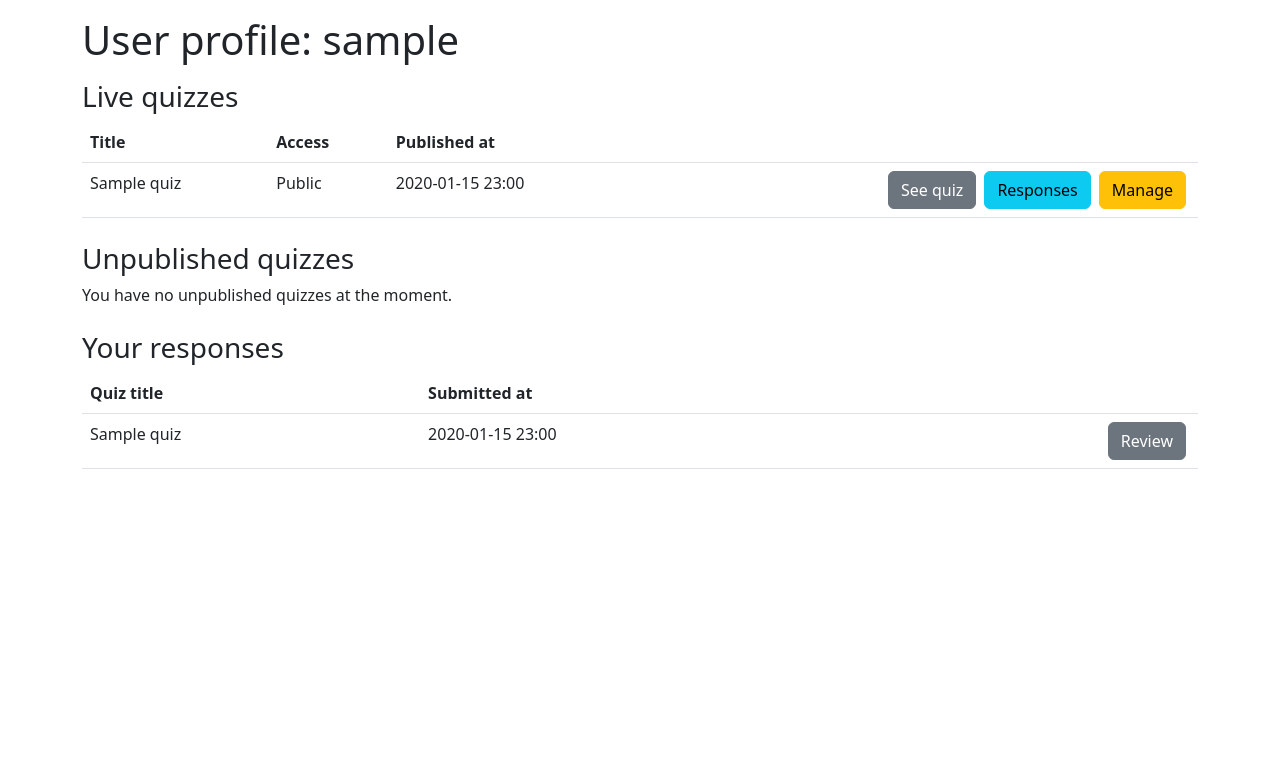
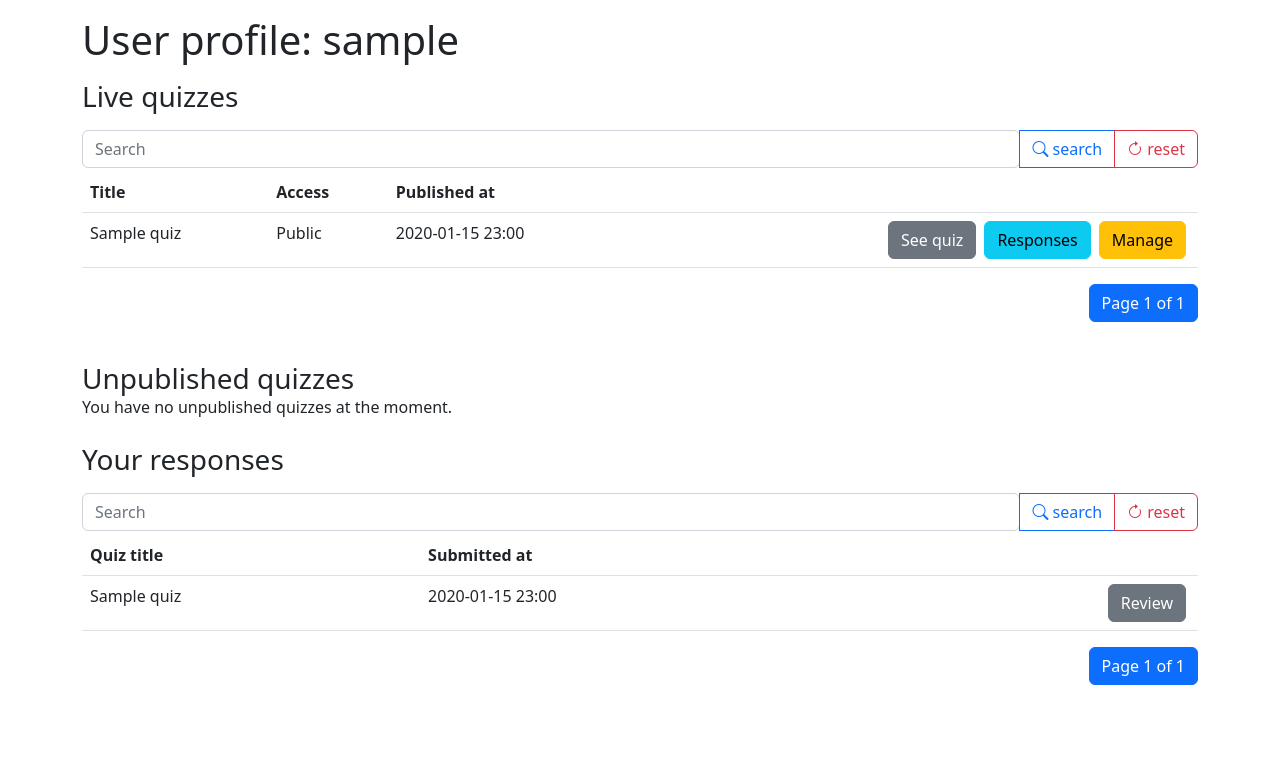
Before and after one commit to borisust/DjangoQuizApp, a Django app: page /users/me in a window 1280 px wide. Shown: the part 56-821 px from the top of the page. Before the commit the page ends 525 px from the top, so only its background shows below. Run offline with Django 5.2, Linux system fonts and the light colour scheme; a user stored in the database is signed in; tables that the repository leaves empty hold one stand-in row (values such as "Sample post").

Commit message:
Added quiz response page, added ajax search and pagination for all tables, added icons

```diff
--- /dev/null
+++ b/mainapp/static/pagination.js
@@ -0,0 +1,46 @@
+let queries = {};
+let currPageNums = {};
+
+function getCurrPageNum(content){
+    if (!currPageNums.hasOwnProperty(content)){
+        currPageNums[content] = 1;
+    }
+    return currPageNums[content];
+}
+
+function search(content){
+    queries[content] = $(`#${content}_search`).val();
+    getPage(content, 1);
+}
+
+function reset(content){
+    queries[content] = "";
+    $(`#${content}_search`).val("")
+    getPage(content, 1);
+}
+
+function getPage(content, pageNum){
+    let spinner = $(`#${content}_spinner`)[0];
+    spinner.hidden = false;
+    if (!queries.hasOwnProperty(content)){
+        queries[content] = "";
+    }
+    $.ajax({
+        url: window.location.href,
+        type: "GET",
+        data: {
+            'content': content,
+            'page': pageNum,
+            'query': queries[content]
+        },
+        success: (data)=> {
+            document.getElementById(`${content}_container`).innerHTML = data;
+            currPageNums[content] = pageNum;
+        },
+        error: (xhr, status, error) => {
+            showError(error);
+        }
+    }).always(()=>{
+        spinner.hidden = true;
+    });
+}
--- a/mainapp/static/profile.js
+++ b/mainapp/static/profile.js
@@ -12,8 +12,8 @@ function deleteQuiz(id){
             },
             success: function(response){
                 if (response.success){
-                    document.getElementById(`quiz_${id}`).remove();
                     modal.hide();
+                    getPage('saved_quizzes', getCurrPageNum('saved_quizzes'));
                 }else{
                     showError('Something went wrong...');
                 }
--- a/mainapp/templates/layout.html
+++ b/mainapp/templates/layout.html
@@ -16,6 +16,7 @@
     <!-- bootstrap -->
     <link href="https://cdn.jsdelivr.net/npm/bootstrap@5.2.3/dist/css/bootstrap.min.css" rel="stylesheet" integrity="sha384-rbsA2VBKQhggwzxH7pPCaAqO46MgnOM80zW1RWuH61DGLwZJEdK2Kadq2F9CUG65" crossorigin="anonymous">
     <script src="https://cdn.jsdelivr.net/npm/bootstrap@5.2.3/dist/js/bootstrap.bundle.min.js" integrity="sha384-kenU1KFdBIe4zVF0s0G1M5b4hcpxyD9F7jL+jjXkk+Q2h455rYXK/7HAuoJl+0I4" crossorigin="anonymous"></script>
+    <link rel="stylesheet" href="https://cdn.jsdelivr.net/npm/bootstrap-icons@1.11.3/font/bootstrap-icons.min.css">
 
     <!-- jquery -->
     <script src="https://ajax.googleapis.com/ajax/libs/jquery/3.7.1/jquery.min.js"></script>
--- /dev/null
+++ b/mainapp/templates/users/_live_quizzes_table.html
@@ -0,0 +1,39 @@
+<table id="live_quizzes" class="table table-hover">
+    <thead>
+        <tr>
+            <th>Title</th>
+            <th>Access</th>
+            <th>Published at</th>
+            <th></th>
+        </tr>
+    </thead>
+    <tbody>
+        {% for liveQuiz in page %}
+        <tr id="live_quiz_{{ liveQuiz.id }}">
+            <td>{{ liveQuiz.quiz.title }}</td>
+            <td>{{ liveQuiz.get_access_display }}</td>
+            <td>{{ liveQuiz.published_at|date:'Y-m-d H:i' }}</td>
+            <td>
+                <a href="{% url 'manageLive' liveID=liveQuiz.id %}" class="mx-1 float-end btn btn-warning">Manage</a>
+                <a href="{% url 'viewAllResponses' liveID=liveQuiz.id %}" class="mx-1 float-end btn btn-info">Responses</a>
+                <a href="{% url 'viewQuiz' liveID=liveQuiz.id %}" class="mx-1 float-end btn btn-secondary">See quiz</a>
+            </td>
+        </tr>
+        {% endfor %}
+    </tbody>
+</table>
+<nav class="d-flex flex-row-reverse">
+    <ul class="pagination">
+        {% if page.has_previous %}
+            <li class="page-item"><button class="page-link" onclick="getPage('live_quizzes', 1)" ><i class="bi bi-chevron-double-left"></i>first</button></li>
+            <li class="page-item"><button class="page-link " onclick="getPage('live_quizzes',{{ page.previous_page_number }})"><i class="bi bi-chevron-left"></i></button></li>
+        {% endif %}
+        <li class="page-item active">
+            <a class="page-link" href="#">Page {{ page.number }} of {{ page.paginator.num_pages }}</a>
+        </li>
+        {% if page.has_next %}
+            <li class="page-item"><button class="page-link" onclick="getPage('live_quizzes', {{ page.next_page_number }})"><i class="bi bi-chevron-right"></i></button></li>
+            <li class="page-item"><button class="page-link" onclick="getPage('live_quizzes', {{ page.paginator.num_pages }})">last <i class="bi bi-chevron-double-right"></i></button></li>
+        {% endif %}
+    </ul>
+</nav>
--- /dev/null
+++ b/mainapp/templates/users/_responses_table.html
@@ -0,0 +1,35 @@
+<table id="responses" class="table table-hover">
+    <thead>
+        <tr>
+            <th>Quiz title</th>
+            <th>Submitted at</th>
+            <th></th>
+        </tr>
+    </thead>
+    <tbody>
+    {% for response in page %}
+        <tr id="response_{{ response.id }}">
+            <td>{{ response.live.quiz.title }}</td>
+            <td>{{ response.submitted_at|date:'Y-m-d H:i' }}</td>
+            <td>
+                <a href="{% url 'viewResponse' responseID=response.id %}" class="mx-1 float-end btn btn-secondary">Review</a>
+            </td>
+        </tr>
+    {% endfor %}
+    </tbody>
+</table>
+<nav class="d-flex flex-row-reverse">
+    <ul class="pagination">
+        {% if page.has_previous %}
+            <li class="page-item"><button class="page-link" onclick="getPage('responses', 1)" ><i class="bi bi-chevron-double-left"></i>first</button></li>
+            <li class="page-item"><button class="page-link " onclick="getPage('responses',{{ page.previous_page_number }})"><i class="bi bi-chevron-left"></i></button></li>
+        {% endif %}
+        <li class="page-item active">
+            <a class="page-link" href="#responses">Page {{ page.number }} of {{ page.paginator.num_pages }}</a>
+        </li>
+        {% if page.has_next %}
+            <li class="page-item"><button class="page-link" onclick="getPage('responses', {{ page.next_page_number }})"><i class="bi bi-chevron-right"></i></button></li>
+            <li class="page-item"><button class="page-link" onclick="getPage('responses', {{ page.paginator.num_pages }})">last <i class="bi bi-chevron-double-right"></i></button></li>
+        {% endif %}
+    </ul>
+</nav>
--- a/mainapp/templates/users/profile.html
+++ b/mainapp/templates/users/profile.html
@@ -6,95 +6,70 @@
 {% endblock %}
 
 {% block scripts %}
+    <script src="{% static 'pagination.js' %}" defer></script>
     <script src="{% static 'profile.js' %}" defer></script>
 {% endblock %}
 
 {% block content %}
 {% csrf_token %}
-<div class="container">
+<div class="container mb-5">
     <h1>User profile: {{ username }}</h1>
     <div class="my-3">
-        <h3>Live quizzes</h3>
-        {% if liveQuizzes %}
-        <table id="live_quizzes" class="table table-hover">
-            <thead>
-                <tr>
-                    <th>Title</th>
-                    <th>Access</th>
-                    <th>Published at</th>
-                    <th></th>
-                </tr>
-            </thead>
-            <tbody>
-            {% for liveQuiz in liveQuizzes %}
-                <tr id="live_quiz_{{ liveQuiz.id }}">
-                    <td>{{ liveQuiz.quiz.title }}</td>
-                    <td>{{ liveQuiz.get_access_display }}</td>
-                    <td>{{ liveQuiz.published_at|date:'Y-m-d H:i' }}</td>
-                    <td>
-                        <a href="{% url 'manageLive' liveID=liveQuiz.id %}" class="mx-1 float-end btn btn-warning">Manage</a>
-                        <a href="{% url 'viewAllResponses' liveID=liveQuiz.id %}" class="mx-1 float-end btn btn-info">Responses</a>
-                        <a href="{% url 'viewQuiz' liveID=liveQuiz.id %}" class="mx-1 float-end btn btn-secondary">See quiz</a>
-                    </td>
-                </tr>
-            {% endfor %}
-            </tbody>
-        </table>
+         <div>
+            <h3 class="d-inline">Live quizzes</h3>
+            <div class="float-end me-4 mt-1 spinner-border" id="live_quizzes_spinner" role="status" hidden="" >
+                <span class="visually-hidden">Loading...</span>
+            </div>
+        </div>
+        {% if liveQuizzesPage %}
+        <div class="input-group mb-1 mt-3">
+            <input type="search" class="form-control rounded" id="live_quizzes_search" placeholder="Search" aria-label="Search" />
+            <button type="button" class="btn btn-outline-primary" onclick="search('live_quizzes')"><i class="bi bi-search"></i> search</button>
+            <button type="button" class="btn btn-outline-danger" onclick="reset('live_quizzes')"><i class="bi bi-arrow-clockwise"></i> reset</button>
+        </div>
+        <div id="live_quizzes_container">
+            {% include 'users/_live_quizzes_table.html' with page=liveQuizzesPage only %}
+        </div>
         {% else %}
             <p>You are not publishing any quizzes at the moment.</p>
         {% endif %}
     </div>
     <div class="my-4">
-        <h3>Unpublished quizzes</h3>
-        {% if quizzes %}
-        <table id="quizzes" class="table table-hover">
-            <thead>
-                <tr>
-                    <th>Title</th>
-                    <th>Created at</th>
-                    <th></th>
-                </tr>
-            </thead>
-            <tbody>
-            {% for quiz in quizzes %}
-                <tr id="quiz_{{ quiz.id }}">
-                    <td>{{ quiz.title }}</td>
-                    <td>{{ quiz.created_at|date:'Y-m-d H:i' }}</td>
-                    <td>
-                        <button type="button" onclick="deleteQuiz({{ quiz.id }})" class="mx-1 float-end btn btn-danger">Delete quiz</button>
-                        <a href="{% url 'editQuiz' quizID=quiz.id %}" class="mx-1 float-end btn btn-info">Edit/Publish</a>
-                    </td>
-                </tr>
-            {% endfor %}
-            </tbody>
-        </table>
+        <div>
+            <h3 class="d-inline">Unpublished quizzes</h3>
+            <div class="float-end me-4 mt-1 spinner-border" id="saved_quizzes_spinner" role="status" hidden="" >
+                <span class="visually-hidden">Loading...</span>
+            </div>
+        </div>
+        {% if savedQuizzesPage %}
+        <div class="input-group mb-1 mt-3">
+            <input type="search" class="form-control rounded" id="saved_quizzes_search" placeholder="Search" aria-label="Search" />
+            <button type="button" class="btn btn-outline-primary" onclick="search('saved_quizzes')"><i class="bi bi-search"></i> search</button>
+            <button type="button" class="btn btn-outline-danger" onclick="reset('saved_quizzes')"><i class="bi bi-arrow-clockwise"></i> reset</button>
+        </div>
+        <div id="saved_quizzes_container">
+            {% include 'users/_saved_quizzes_table.html' with page=savedQuizzesPage only %}
+        </div>
         {% else %}
             <p>You have no unpublished quizzes at the moment.</p>
         {% endif %}
     </div>
     <div class="my-4">
-        <h3>Your responses</h3>
-        {% if responses %}
-        <table id="responses" class="table table-hover">
-            <thead>
-                <tr>
-                    <th>Quiz title</th>
-                    <th>Submitted at</th>
-                    <th></th>
-                </tr>
-            </thead>
-            <tbody>
-            {% for response in responses %}
-                <tr id="response_{{ response.id }}">
-                    <td>{{ response.live.quiz.title }}</td>
-                    <td>{{ response.submitted_at|date:'Y-m-d H:i' }}</td>
-                    <td>
-                        <a href="{% url 'viewResponse' responseID=response.id %}" class="mx-1 float-end btn btn-secondary">Review</a>
-                    </td>
-                </tr>
-            {% endfor %}
-            </tbody>
-        </table>
+        <div>
+            <h3 class="d-inline">Your responses</h3>
+            <div class="float-end me-4 mt-1 spinner-border" id="responses_spinner" role="status" hidden="" >
+                <span class="visually-hidden">Loading...</span>
+            </div>
+        </div>
+        {% if responsesPage %}
+        <div class="input-group mb-1 mt-3">
+            <input type="search" class="form-control rounded" id="responses_search" placeholder="Search" aria-label="Search" />
+            <button type="button" class="btn btn-outline-primary" onclick="search('responses')"><i class="bi bi-search"></i> search</button>
+            <button type="button" class="btn btn-outline-danger" onclick="reset('responses')"><i class="bi bi-arrow-clockwise"></i> reset</button>
+        </div>
+        <div id="responses_container">
+            {% include 'users/_responses_table.html' with page=responsesPage only %}
+        </div>
         {% else %}
             <p>You have not submitted any quiz responses yet.</p>
         {% endif %}
--- a/mainapp/views.py
+++ b/mainapp/views.py
@@ -1,6 +1,5 @@
-import os.path
-
-from django.http import QueryDict, JsonResponse, Http404, HttpResponseForbidden
+from django.core.paginator import Paginator
+from django.http import JsonResponse, Http404, HttpResponseForbidden
 from django.shortcuts import render, redirect
 from django.contrib.auth.forms import UserCreationForm, AuthenticationForm
 from django.contrib.auth import login, logout
@@ -178,10 +177,33 @@ def editQuestion(request, questionID):
 
 def userProfile(request):
     if request.user.is_authenticated:
+        if request.headers.get('x-requested-with') == 'XMLHttpRequest' and 'content' in request.GET:
+            content = request.GET['content']
+            page_number = request.GET.get('page', 1)
+            query = request.GET.get('query', '')
+            if content == 'live_quizzes':
+                querySet = LiveQuiz.objects.filter(quiz__author=request.user, quiz__title__contains=query).order_by('-published_at')
+                template = 'users/_live_quizzes_table.html'
+            elif content == 'saved_quizzes':
+                querySet = Quiz.objects.filter(author=request.user, live=None, title__contains=query).order_by('-created_at')
+                template = 'users/_saved_quizzes_table.html'
+            elif content == 'responses':
+                querySet = QuizResponse.objects.filter(responder=request.user, live__quiz__title__contains=query).order_by('-submitted_at')
+                template = 'users/_responses_table.html'
+            else:
+                raise Http404
+            page = Paginator(querySet, 10).get_page(page_number)
+            return render(request, template, {'page': page})
         savedQuizzes = Quiz.objects.filter(author=request.user, live=None).order_by('-created_at')
         liveQuizzes = LiveQuiz.objects.filter(quiz__author=request.user).order_by('-published_at')
         responses = QuizResponse.objects.filter(responder=request.user).order_by('-submitted_at')
-        context = {'quizzes': savedQuizzes, 'liveQuizzes': liveQuizzes,'responses': responses, 'username': request.user.username}
+        liveQuizzesPage = Paginator(liveQuizzes, 10).get_page(1)
+        savedQuizzesPage = Paginator(savedQuizzes, 10).get_page(1)
+        responsesPage = Paginator(responses, 10).get_page(1)
+        context = {'savedQuizzesPage': savedQuizzesPage,
+                   'liveQuizzesPage': liveQuizzesPage,
+                   'responsesPage': responsesPage,
+                   'username': request.user.username}
         return render(request, 'users/profile.html', context)
     return redirect('authentication')
 
@@ -226,7 +248,14 @@ def publishQuiz(request, quizID):
 
 def quizzes(request):
     publicQuizzes = LiveQuiz.objects.filter(access='PUB').order_by('-published_at')
-    return render(request, 'quizzes/quizzes.html', {'quizzes': publicQuizzes})
+    query = request.GET.get('query', '')
+    if query != '':
+        publicQuizzes = publicQuizzes.filter(quiz__title__contains=query)
+    page_number = request.GET.get('page', 1)
+    page = Paginator(publicQuizzes, 15).get_page(page_number)
+    if request.headers.get('x-requested-with') == 'XMLHttpRequest':     # ajax
+        return render(request, 'quizzes/_quizzes_table.html', {'page': page})
+    return render(request, 'quizzes/quizzes.html', {'page': page})
 
 
 def viewQuiz(request, liveID):
@@ -300,7 +329,16 @@ def submitResponse(request, liveID):
 
 
 def viewResponse(request, responseID):
-    return render(request, 'quizzes/response.html')
+    try:
+        response = QuizResponse.objects.get(id=responseID)
+    except QuizResponse.DoesNotExist:
+        raise Http404
+    questions = Question.objects.filter(quiz=response.live.quiz)
+    selectedAnswers = QuestionResponse.objects.filter(response=response).values_list('answer__id', flat=True)
+    numCorrectAll = AnswerOption.objects.filter(question__quiz=response.live.quiz, is_correct=True).count()
+    numCorrectSelected = QuestionResponse.objects.filter(response=response, answer__is_correct=True).count()
+    context = {'response': response, 'questions': questions, 'selectedAnswers': selectedAnswers, 'numCorrectAll': numCorrectAll, 'numCorrectSelected': numCorrectSelected}
+    return render(request, 'quizzes/response.html', context)
 
 
 def viewAllResponses(request, liveID):
```
Also changed, not shown: mainapp/static/creator.js (+6 -6 lines), mainapp/templates/quizzes/_question_editor.html (+4 -4 lines), mainapp/templates/quizzes/_quizzes_table.html (added, +37 -0 lines), mainapp/templates/quizzes/creator.html (+10 -10 lines), mainapp/templates/quizzes/quizzes.html (+18 -23 lines), mainapp/templates/quizzes/response.html (+64 -2 lines), mainapp/templates/users/_saved_quizzes_table.html (added, +36 -0 lines).
